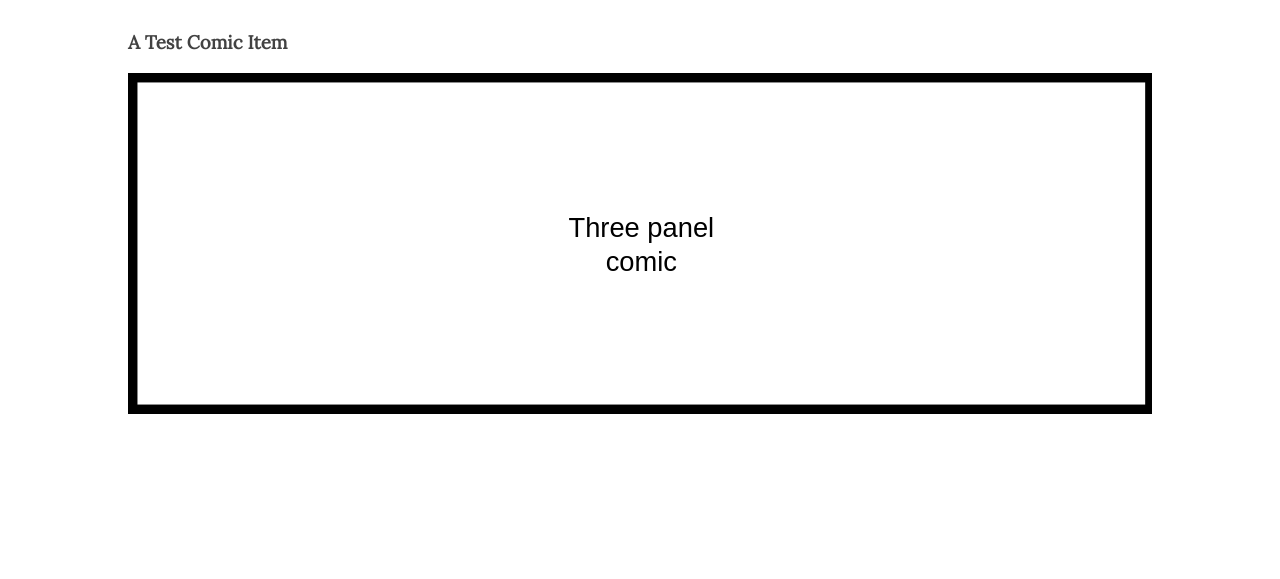
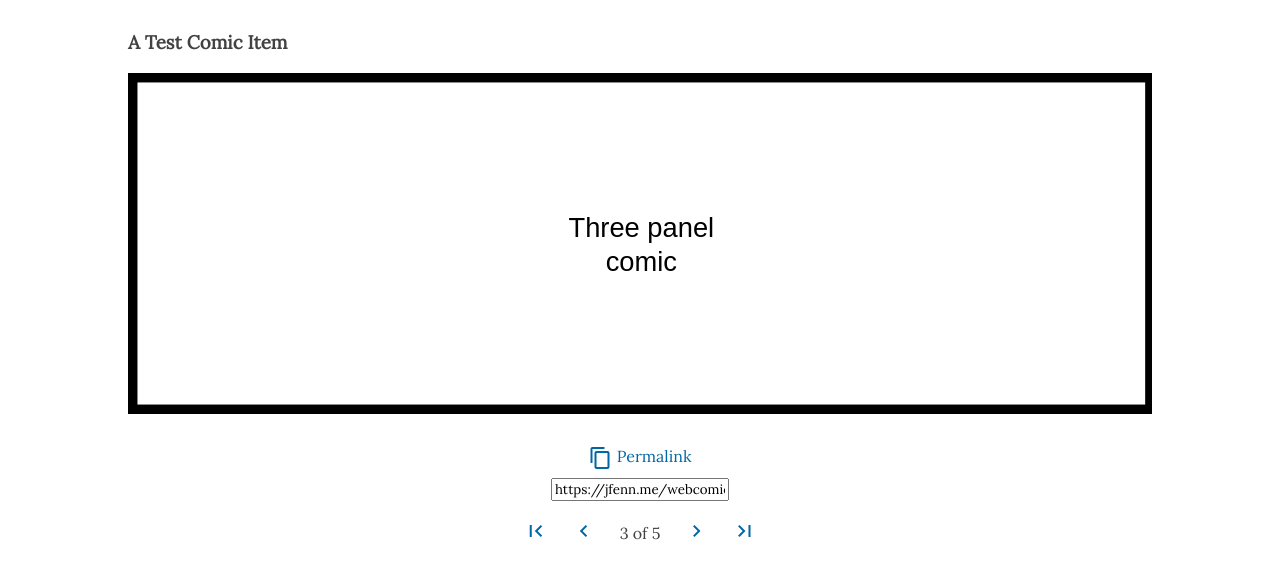
Before and after one commit to pravinmb/pravinmb.github.io, a Jekyll site: the page built from _comics/3.md, in a window 1280 px wide. Shown: the top 579 px of the page. Built offline with Jekyll 4.4.1, drawn with Linux system fonts in a browser that asks for light colours; comment, search, counter and statistics services are not loaded.

Commit message:
pagination on comics, justify comics, etc

```diff
--- a/_layouts/comic.html
+++ b/_layouts/comic.html
@@ -7,6 +7,44 @@ layout: default
 	<div class="img__container--wide">
 		<img class="img--wide" src="{{ site.url }}{{ page.image }}">
 	</div>
+	<br>
+	<div style="text-align: center;">
+		<a id="copy" class="link" style="margin: 8px auto;" title="{{ site.url }}{{ page.url }}"><i class="material-icons">content_copy</i>&nbsp;Permalink</a>
+		<input id="copy_text" type="text" value="{{ site.url }}{{ page.url }}" readonly="readonly">
+	</div>
+	<div class="paginator">
+		{% assign first = site.comics | first %}
+		<a class="paginator__icon{% if first.url == page.url %} paginator__icon--disabled{% endif %}" href="{{ site.url }}{{ first.url }}">
+			<i class="material-icons">first_page</i>
+		</a>
+		{% assign previousNum = page.slug | minus: 1 %}
+		{% assign previous = site.comics | where: "slug", previousNum | first %}
+		<a class="paginator__icon{% if previous %}{% else %} paginator__icon--disabled{% endif %}" href="{{ site.url }}{{ previous.url }}">
+			<i class="material-icons">navigate_before</i>
+		</a>
+
+
+		<span class="paginator__text">{{ page.slug }} of {{ site.comics.size }}</span>
+
+		{% assign nextNum = page.slug | plus: 1 %}
+		{% assign next = site.comics | where: "slug", nextNum | first %}
+		<a class="paginator__icon{% if next %}{% else %} paginator__icon--disabled{% endif %}" href="{{ site.url }}{{ next.url }}">
+			<i class="material-icons">navigate_next</i>
+		</a>
+
+		{% assign last = site.comics | last %}
+		<a class="paginator__icon{% if last.url == page.url %} paginator__icon--disabled{% endif %}" href="{{ site.url }}{{ last.url }}">
+			<i class="material-icons">last_page</i>
+		</a>
+	</div>
 	<br><br>
 	{% include comments.html %}
 </main>
+
+<script>
+	var textElement = document.getElementById("copy_text");
+	document.getElementById("copy").addEventListener("click", function() {
+		textElement.select();
+		document.execCommand("copy");
+	});
+</script>
--- /dev/null
+++ b/css/elements/link.scss
@@ -0,0 +1,11 @@
+.link {
+	display: table;
+	text-decoration: none;
+	user-select: none;
+	margin: 8px 0;
+}
+
+.link > * {
+	display: table-cell;
+	vertical-align: middle;
+}
--- a/css/elements/paper.scss
+++ b/css/elements/paper.scss
@@ -1,6 +1,9 @@
 .paper {
 	margin: 0 -1em;
-	text-align: center;
+	display: flex;
+	flex-direction: row;
+	flex-wrap: wrap;
+	justify-content: space-between;
 }
 
 .paper__item {
@@ -8,23 +11,33 @@
 	width: calc(100% - 2em);
 	max-height: 100vh;
 	padding: .5em 1em;
+	position: relative;
 }
 
 .paper__item__title {
 	margin: 0;
 	text-align: left;
 	text-align: start;
+	white-space: nowrap;
+	overflow: hidden;
+	text-overflow: ellipsis;
+	font-size: 1em;
+	position: absolute;
+	top: .5em;
+	left: 1em;
+	right: 1em;
 }
 
 .paper__item__image {
-	max-height: 100%;
+	max-height: calc(100% - 1.5em);
 	max-width: 100%;
+	margin-top: 1.5em;
 }
 
 @media(min-width: 1000px) {
 	.paper__item {
-		height: 200px;
-		max-height: 200px;
+		height: 120px;
+		max-height: 120px;
 		width: auto;
 	}
 }
--- a/css/styles.scss
+++ b/css/styles.scss
@@ -107,6 +107,7 @@ a:focus {
 @import "elements/paper.scss";
 @import "elements/paginator.scss";
 @import "elements/title.scss";
+@import "elements/link.scss";
 
 main {
 	display: block;
```
Also changed, not shown: _layouts/page.html (+5 -2 lines).
